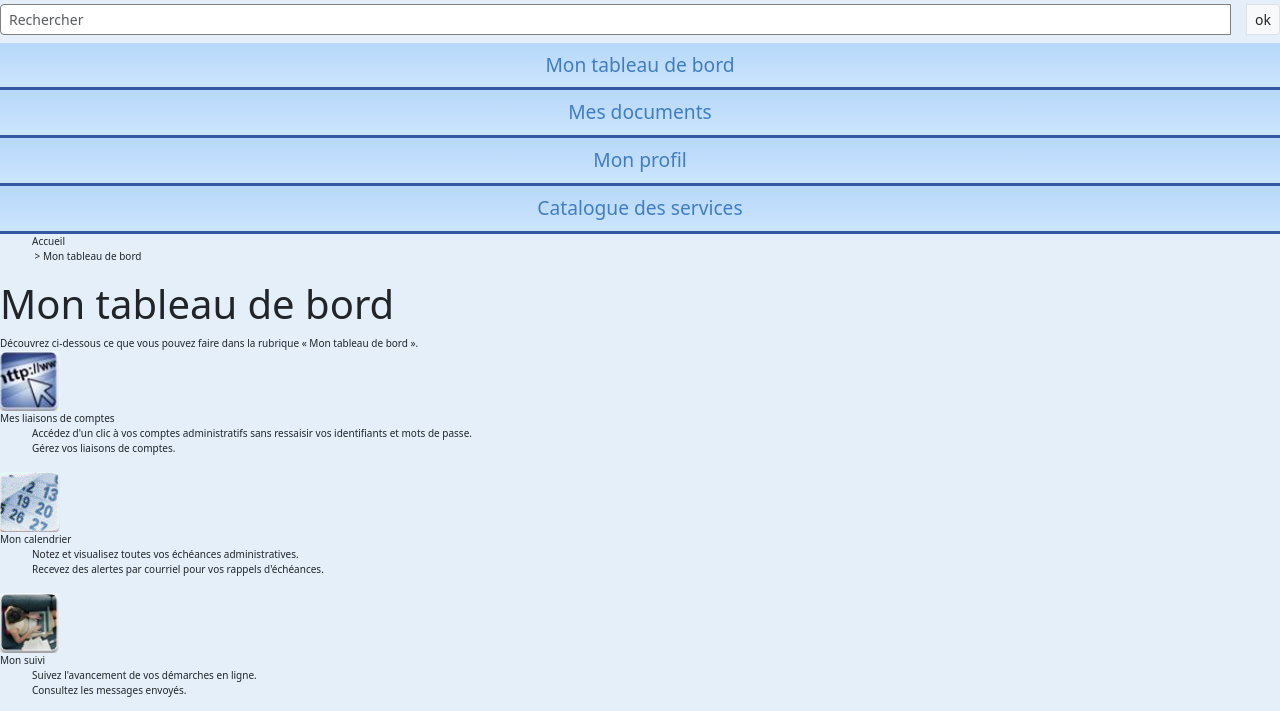
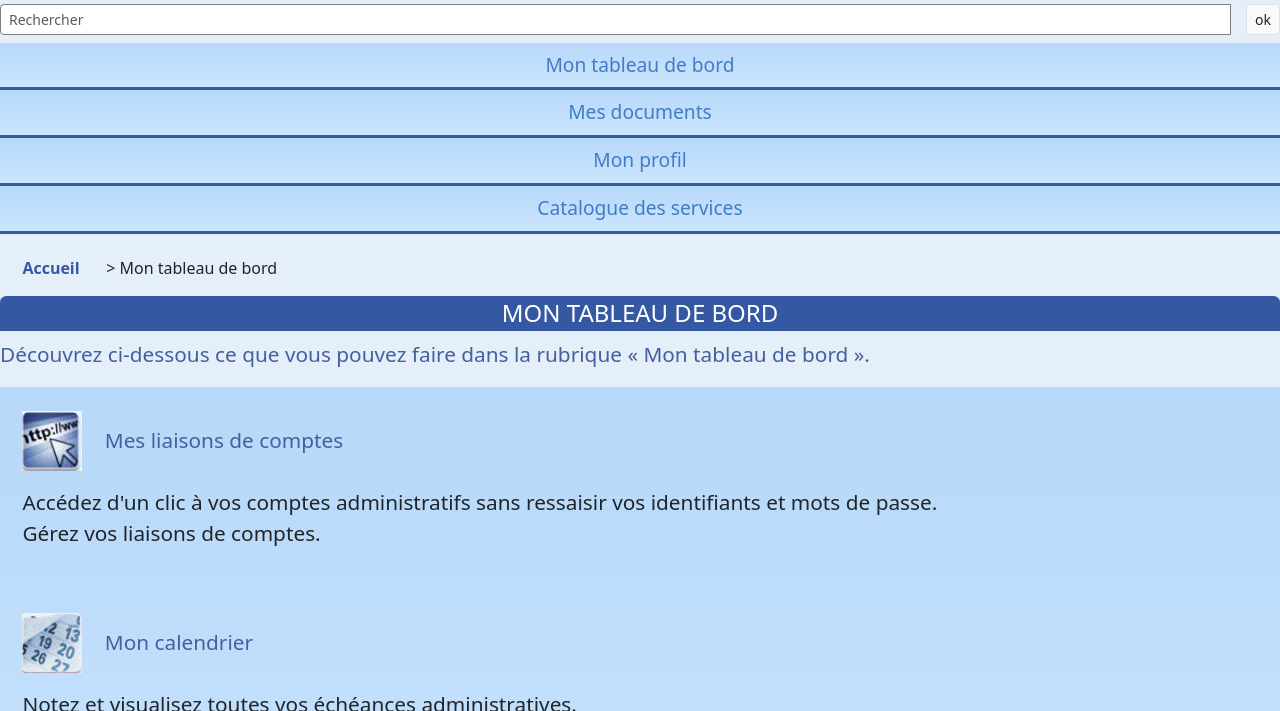
Before and after one commit to Alexandre-st/Project-css, a website built with Parcel: page src/index.html in a window 1280 px wide. Shown: the part 95-806 px from the top of the page. Built offline with nearby package versions, Linux system fonts and the light colour scheme.

```diff
--- a/src/index.css
+++ b/src/index.css
@@ -38,3 +38,61 @@
 .menu-item li {
   display: none;
 }
+
+.filAriane {
+  display: flex;
+  font-size: 1rem;
+  margin-top: 1.4rem;
+  text-indent: 1.4rem;
+}
+
+.filAriane li:first-child {
+  color: #3558a2;
+  font-weight: bold;
+}
+
+h1 {
+  text-align: center;
+  background-color: #3558a2;
+  color: #fff;
+  padding: 0.2rem;
+  font-size: 1.5rem;
+  border-radius: 0.4rem 0.4rem 0 0;
+  text-transform: uppercase;
+}
+
+.main-header {
+  font-size: 1.3rem;
+  color: #465f9d;
+}
+
+.main-section {
+  background-image: linear-gradient(
+    to bottom,
+    #b7d8f9,
+    #bcdbfa,
+    #c1defc,
+    #c6e2fd,
+    #cbe5ff
+  );
+}
+
+.main-section-child {
+  font-size: 1.3rem;
+  margin-top: 1rem;
+  padding: 0.5rem 0;
+}
+
+.main-section-child a {
+  display: flex;
+  /* justify-content: center; */
+  text-indent: 1.4rem;
+  align-items: center;
+  padding: 1rem 0;
+  color: #465f9d;
+  padding-left: 1.4rem;
+}
+
+.main-section-child ul {
+  padding-left: 1.4rem;
+}
--- a/src/index.html
+++ b/src/index.html
@@ -114,7 +114,7 @@
       </ul>
     </nav>
 
-    <ul>
+    <ul class="filAriane">
       <li><a href="#">Accueil</a></li>
       <li>&nbsp;&gt;&nbsp;Mon tableau de bord</li>
     </ul>
@@ -122,12 +122,12 @@
     <section>
       <main>
         <h1>Mon tableau de bord</h1>
-        <div>
+        <div class="main-header">
           Découvrez ci-dessous ce que vous pouvez faire dans la rubrique « Mon
           tableau de bord ».
         </div>
-        <div>
-          <div>
+        <div class="main-section">
+          <div class="main-section-child">
             <a href="#">
               <img
                 src="./assets/402_429_Liaisons.jpg"
@@ -143,7 +143,7 @@
               <li>Gérez vos liaisons de comptes.</li>
             </ul>
           </div>
-          <div>
+          <div class="main-section-child">
             <a href="#">
               <img
                 src="./assets/605_403_418_picto_agenda.gif"
@@ -158,7 +158,7 @@
               </li>
             </ul>
           </div>
-          <div>
+          <div class="main-section-child">
             <a href="#">
               <img src="./assets/401_430_suivi.jpg" width="60" height="60" />Mon
               suivi
--- a/src/reset.css
+++ b/src/reset.css
@@ -19,6 +19,7 @@
 ul,
 li {
   list-style: none;
+  padding-left: 0;
 }
 
 input,
```
